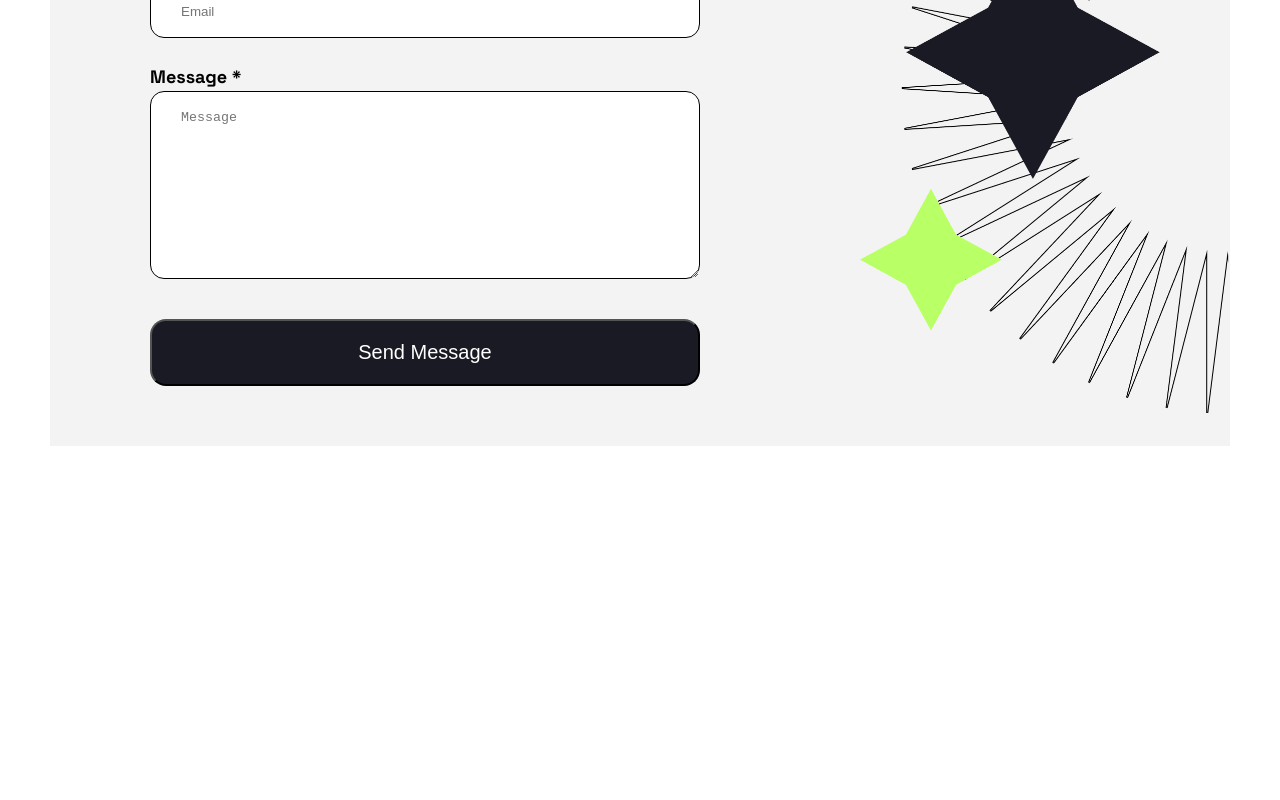
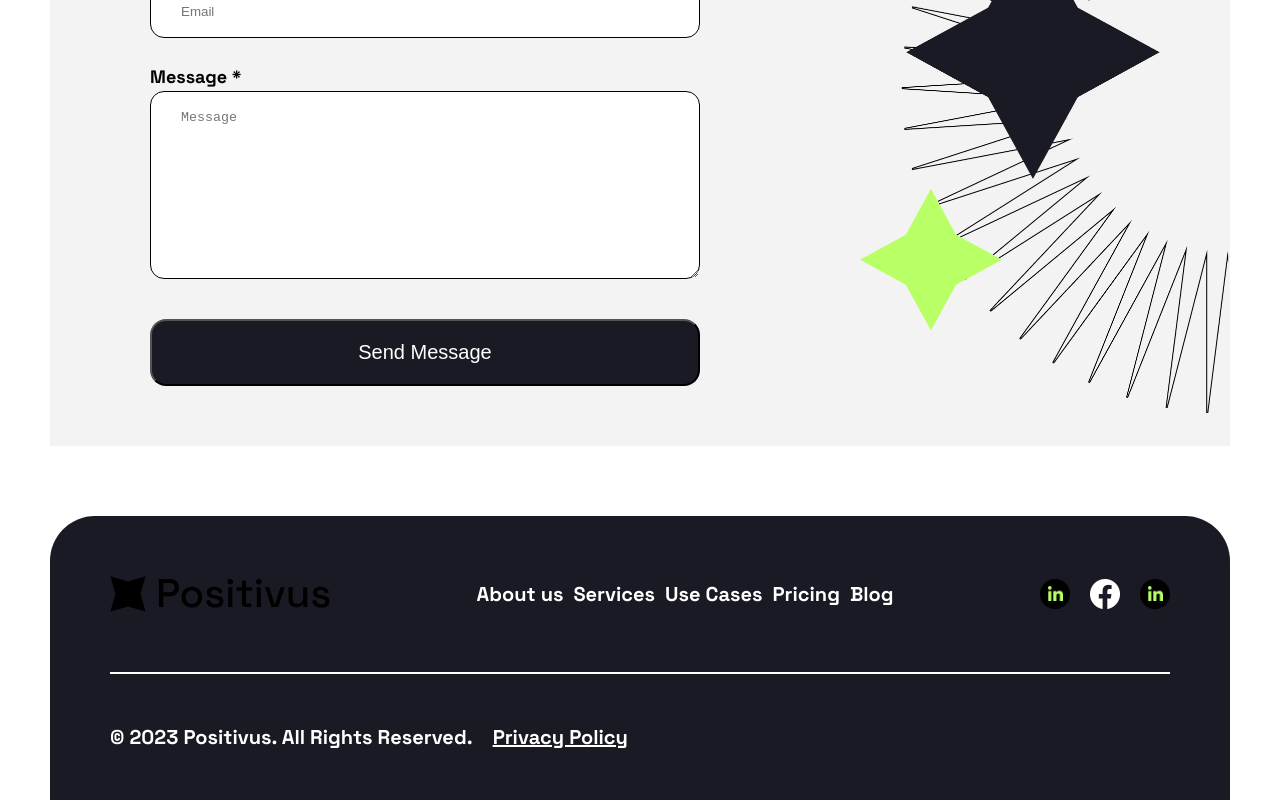
Before and after one commit to Vbmavani/positivus-home-page, a React (Vite) app: page / in a window 1280 px wide. Shown: the part 5173-5973 px from the top of the page. Before the commit the page ends 5689 px from the top, so only its background shows below. Built offline with nearby package versions, Linux system fonts and the light colour scheme.

Commit message:
add footer

```diff
--- /dev/null
+++ b/src/assets/css/footer.css
@@ -0,0 +1,65 @@
+footer {
+  background-color: var(--dark);
+  color: var(--white);
+  padding: 50px 60px;
+  border-top-left-radius: 45px;
+  border-top-right-radius: 45px;
+}
+
+.footer-container {
+  display: flex;
+  justify-content: space-between;
+  align-items: center;
+}
+
+.footer-links {
+  display: flex;
+  flex-direction: row;
+  gap: 40px;
+}
+
+.footer-logos {
+  display: flex;
+  gap: 20px;
+}
+.footer-logos > img {
+  height: 30px;
+  width: 30px;
+  max-height: 100%;
+  max-width: 100%;
+}
+
+.footer-divider {
+  border: 1px solid var(--white);
+  margin: 50px auto;
+}
+
+.footer-bottom {
+  display: flex;
+  gap: 20px;
+}
+
+.footer-bottom a {
+  color: white;
+}
+
+@media (max-width: 1440px) {
+  .footer-links {
+    gap: 10px;
+  }
+}
+
+@media (max-width: 1024px) {
+  footer {
+    padding: 20px;
+  }
+
+  .footer-container,
+  .footer-links,
+  .footer-bottom {
+    flex-direction: column;
+    gap: 20px;
+    align-items: center;
+    font-size: 16px;
+  }
+}
--- a/src/assets/css/styles.css
+++ b/src/assets/css/styles.css
@@ -2,3 +2,4 @@
 @import url(./home.css);
 @import url(./fonts.css);
 @import url(./header.css);
+@import url(./footer.css);
--- /dev/null
+++ b/src/components/Footer/index.tsx
@@ -0,0 +1,59 @@
+import React from "react";
+import Logo from "../../assets/svg/logo.svg";
+import LinkedinLogo from "../../assets/images/linkedin-logo.png";
+import FacebookLogo from "../../assets/images/facebook-logo.png";
+import TwitterLogo from "../../assets/images/linkedin-logo.png";
+
+const Footer: React.FC = () => {
+  return (
+    <footer>
+      <div className="footer-container">
+        <img className="footer-logo" src={Logo} alt="logo" />
+        <ul className="footer-links">
+          <li className="footer-link-item">
+            <a className="footer-link">About us</a>
+          </li>
+          <li className="footer-link-item">
+            <a className="footer-link">Services</a>
+          </li>
+          <li className="footer-link-item">
+            <a className="footer-link">Use Cases</a>
+          </li>
+          <li className="footer-link-item">
+            <a className="footer-link">Pricing</a>
+          </li>
+          <li className="footer-link-item">
+            <a className="footer-link">Blog</a>
+          </li>
+        </ul>
+        <div className="footer-logos">
+          <img
+            className="footer-social-logo"
+            src={LinkedinLogo}
+            alt="LinkedIn logo"
+          />
+          <img
+            className="footer-social-logo"
+            src={FacebookLogo}
+            alt="Facebook logo"
+          />
+          <img
+            className="footer-social-logo"
+            src={TwitterLogo}
+            alt="Twitter logo"
+          />
+        </div>
+      </div>
+      <div className="footer-main-content"></div>
+      <div className="footer-divider"></div>
+    <div className="footer-bottom">
+      <p className="footer-rights-reserved">
+        © 2023 Positivus. All Rights Reserved.
+      </p>
+      <a className="footer-privacy-policy" href="#">Privacy Policy</a>
+    </div>
+    </footer>
+  );
+};
+
+export default Footer;
--- a/src/pages/Home/index.tsx
+++ b/src/pages/Home/index.tsx
@@ -16,6 +16,7 @@ import OutlinedPlusIcon from "../../assets/svg/outlined-plus-icon.svg";
 import OutlinedMinusIcon from "../../assets/svg/outlined-minus-icon.svg";
 
 import { useState } from "react";
+import Footer from "../../components/Footer";
 
 export const HomePage = () => {
   const [openedWorkingProcessItem, setOpenedWorkingProcessItem] =
@@ -411,6 +412,7 @@ export const HomePage = () => {
           </div>
         </div>
       </section>
+      <Footer />
     </div>
   );
 };
```
Also changed, not shown: src/assets/images/facebook-logo.png (added), src/assets/images/twitter.png (added).
